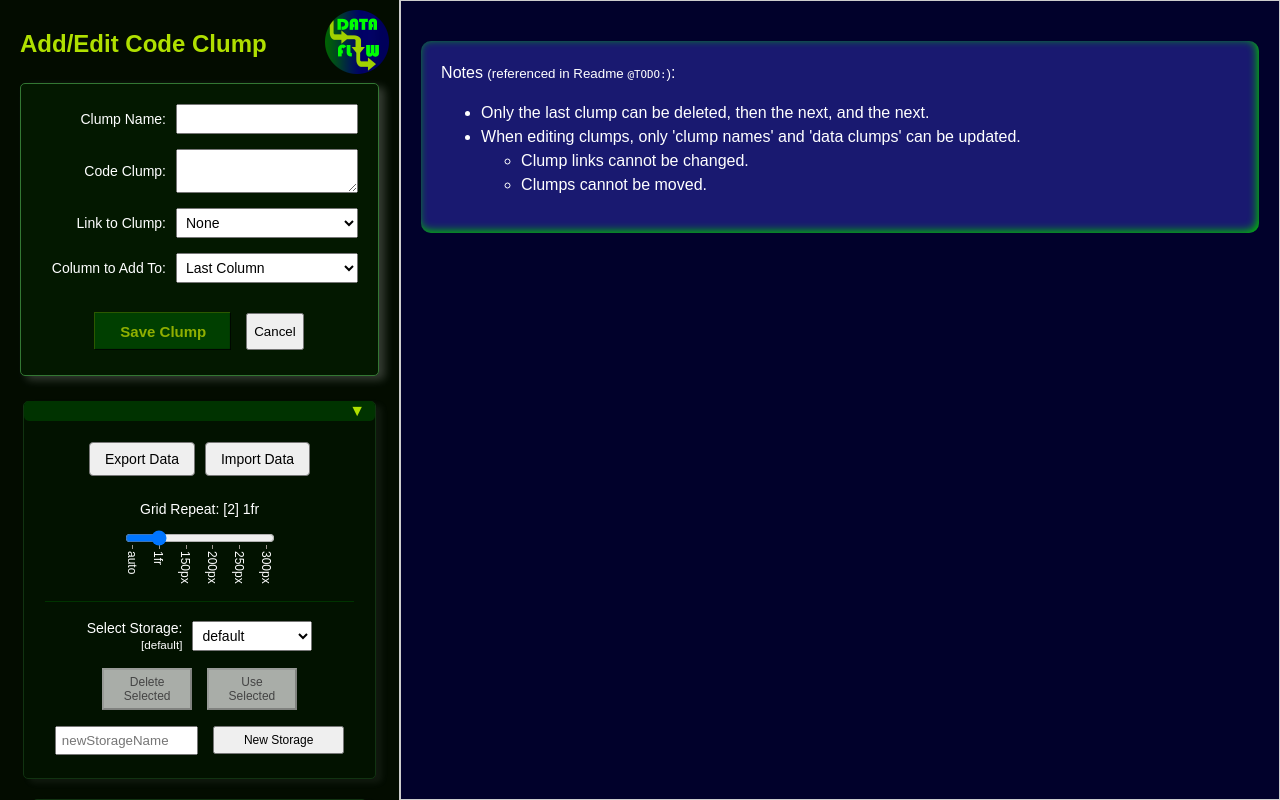
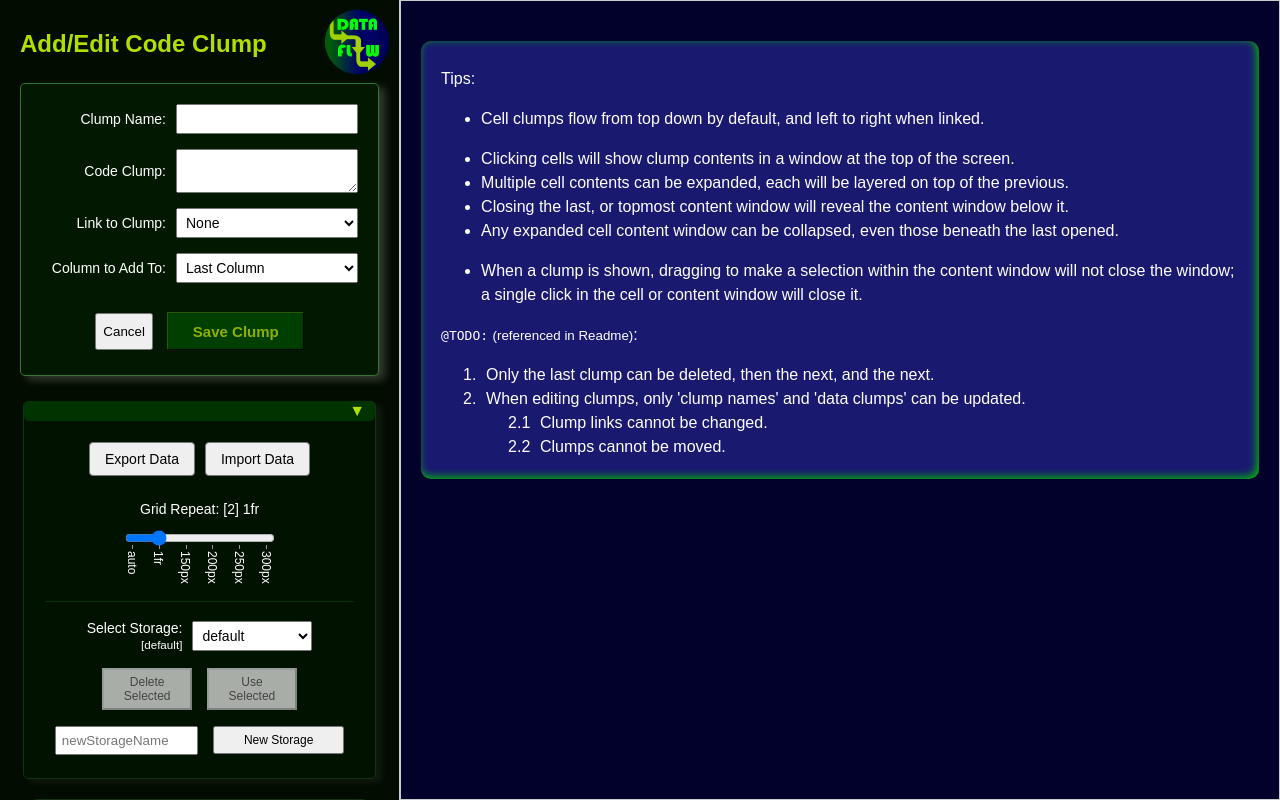
Before and after one commit to KDCinfo/dataflow, a PHP site: page /data_mapping_flow_analysis_tool/index.html in a window 1280 px wide. Run offline with PHP 8.4, Linux system fonts and the light colour scheme.

Commit message:
Empty screen: Added 'Tips', and sequenced @TODOs.

```diff
--- a/data_mapping_flow_analysis_tool/dataflow.css
+++ b/data_mapping_flow_analysis_tool/dataflow.css
@@ -65,6 +65,32 @@ h2 {
 
 .hidden {
   display: none;
+}
+
+ol {
+  list-style-type: none;
+  counter-reset: item;
+  margin: 0;
+  padding: 0 0 0 22px;
+}
+
+ol>li {
+  display: table;
+  counter-increment: item;
+}
+
+ol>li:before {
+  content: counters(item, ".") ". ";
+  display: table-cell;
+  padding-right: 0.6em;
+}
+
+li ol>li {
+  margin: 0;
+}
+
+li ol>li:before {
+  content: counters(item, ".") " ";
 }
 
 .error {
@@ -167,8 +193,7 @@ h2 {
   box-shadow: -2px -2px 9px #00c000 inset;
   line-height: 1.5;
   margin-top: 20px;
-  padding: 20px;
-  /* width: 50vw; */
+  padding: 10px 20px 20px;
 }
 
 .empty {
@@ -374,6 +399,10 @@ h2 {
 
 .clump-form-div select {
   min-width: 120px;
+}
+
+#clumpForm .form-buttons {
+  flex-direction: row-reverse;
 }
 
 .form-buttons {
--- a/data_mapping_flow_analysis_tool/index.html
+++ b/data_mapping_flow_analysis_tool/index.html
@@ -1065,16 +1065,34 @@
 
       // Clear container before rendering
       if (clumpList.length === 0) {
-        let clumpContainerContent = '<div class="empty-notes">Notes <small>(referenced in Readme <code>@TODO:</code>)</small>:';
+        let clumpContainerContent = '<div class="empty-notes">';
+        clumpContainerContent += '<p>Tips:</p>';
         clumpContainerContent += '<ul>';
+        clumpContainerContent += '  <li>Cell clumps flow from top down by default, and left to right when linked.</li>';
+        clumpContainerContent += '</ul>';
+
+        clumpContainerContent += '<ul>';
+        clumpContainerContent += '  <li>Clicking cells will show clump contents in a window at the top of the screen.</li>';
+        clumpContainerContent += '  <li>Multiple cell contents can be expanded, each will be layered on top of the previous.</li>';
+        clumpContainerContent += '  <li>Closing the last, or topmost content window will reveal the content window below it.</li>';
+        clumpContainerContent += '  <li>Any expanded cell content window can be collapsed, even those beneath the last opened.</li>';
+        clumpContainerContent += '</ul>';
+
+        clumpContainerContent += '<ul>';
+        clumpContainerContent += `  <li>When a clump is shown, dragging to make a selection within the content
+          window will not close the window; a single click in the cell or content window will close it.</li>`;
+        clumpContainerContent += '</ul>';
+
+        clumpContainerContent += '<p><code>@TODO:</code> <small>(referenced in Readme)</small>:</p>';
+        clumpContainerContent += '<ol>';
         clumpContainerContent += '  <li>Only the last clump can be deleted, then the next, and the next.</li>';
         clumpContainerContent += "  <li>When editing clumps, only 'clump names' and 'data clumps' can be updated.";
-        clumpContainerContent += "    <ul>";
+        clumpContainerContent += "    <ol>";
         clumpContainerContent += '      <li>Clump links cannot be changed.</li>';
         clumpContainerContent += '      <li>Clumps cannot be moved.</li>';
-        clumpContainerContent += '    </ul>';
+        clumpContainerContent += '    </ol>';
         clumpContainerContent += '  </li>';
-        clumpContainerContent += '</ul>';
+        clumpContainerContent += '</ol>';
         clumpContainerContent += '</div>';
         clumpContainer.innerHTML = clumpContainerContent;
         clumpContainer.style.color = '#ffffff';
```
